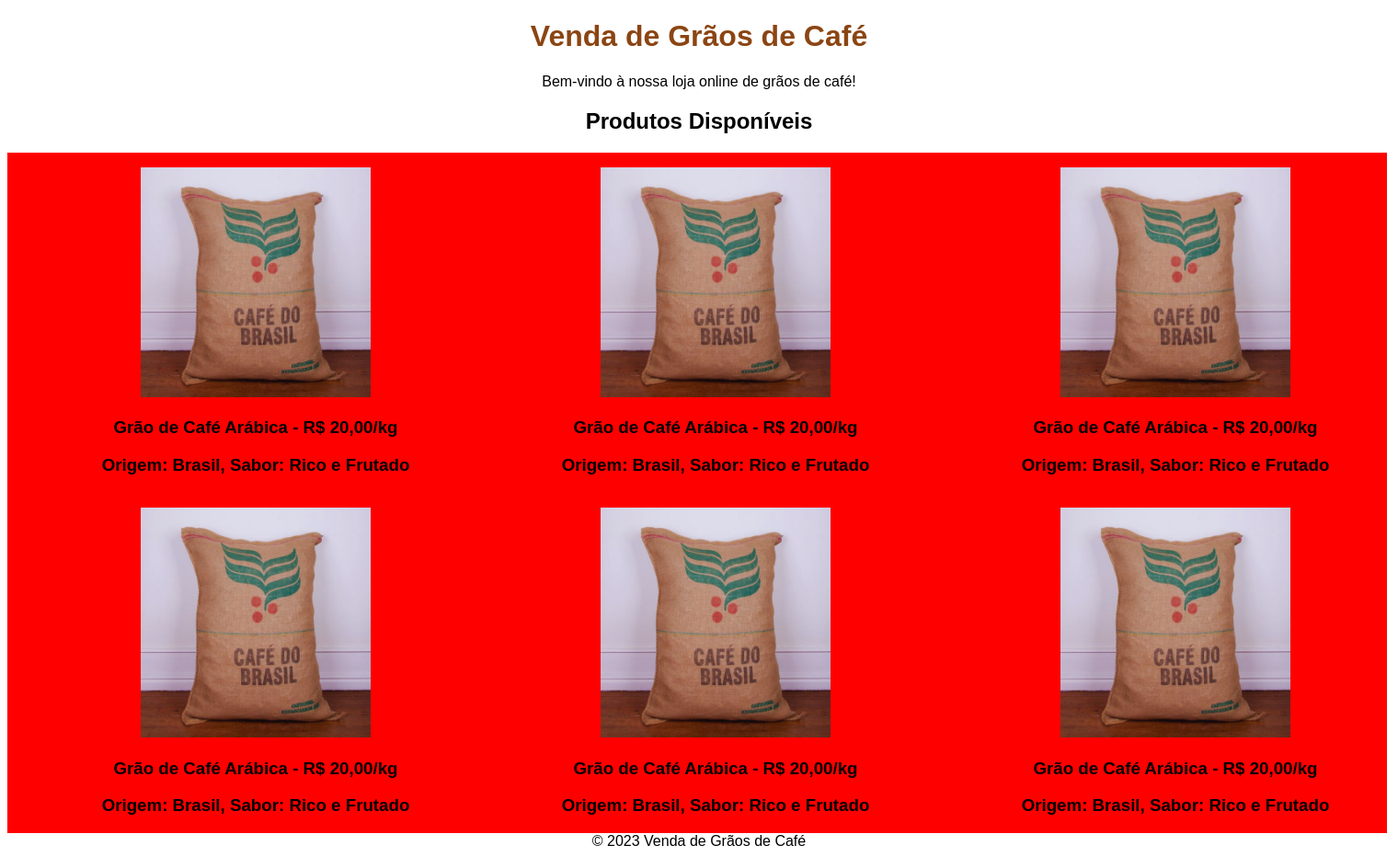
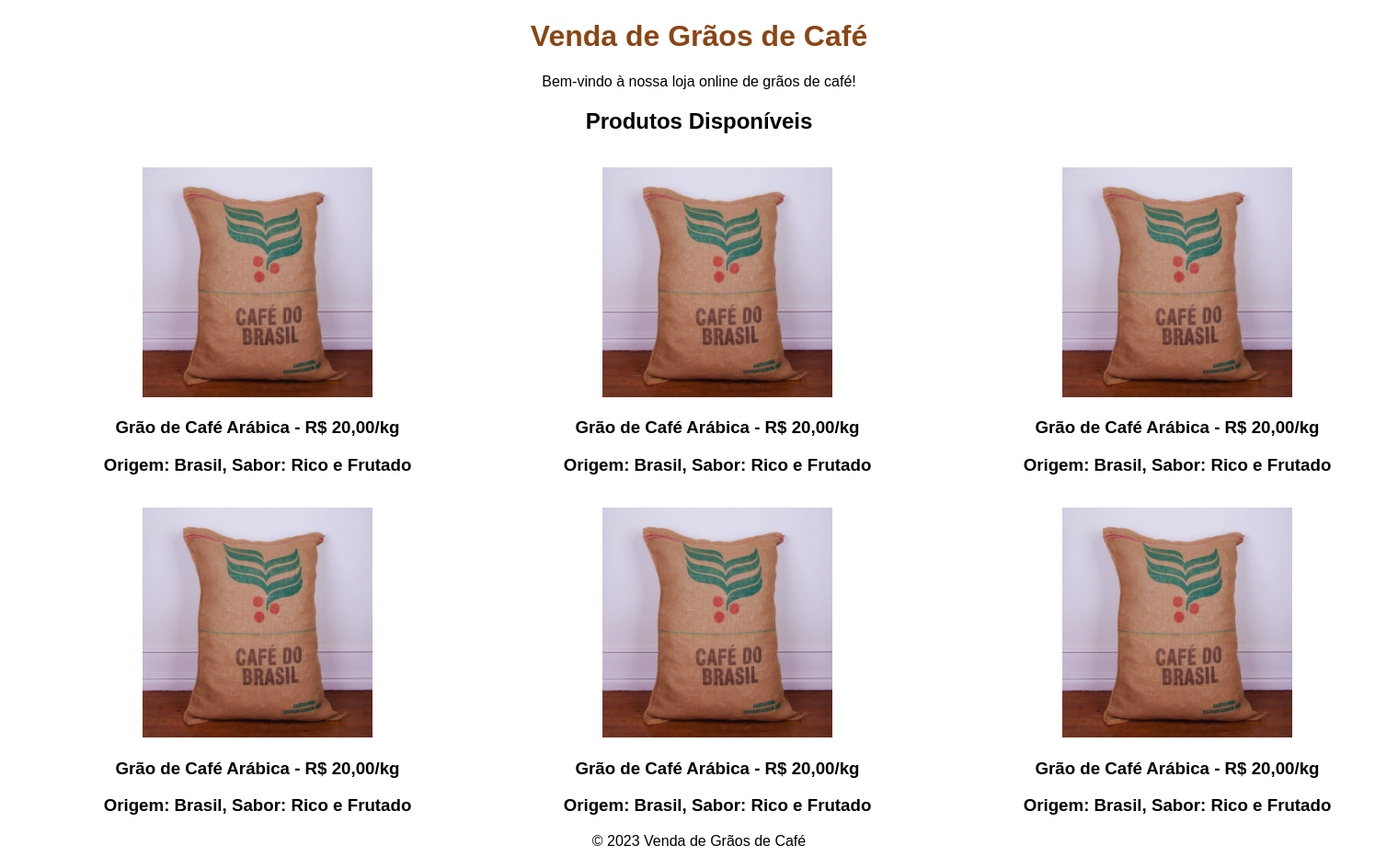
Before and after one commit to VXRGXSstudent/SoftwareProduct, a Flask app: page /home in a window 1520 px wide. Shown: the whole page at 92% size. Run offline with Flask 3, Linux system fonts and the light colour scheme.

Commit message:
ateraçoes xd

```diff
--- a/static/style.css
+++ b/static/style.css
@@ -1,11 +1,19 @@
 body {
     font-family: Arial, sans-serif;
+    height: 95vh;
+    margin: 0;
+    display: flex;
+    flex-direction: column; /* Define um fluxo de coluna */
+    justify-content: flex-start; /* Alinhe a parte superior */
+    align-items: center;
+}
+
+.titulo {
     text-align: center;
 }
 
 h1 {
     color: #8B4513;
-
 }
 
 
@@ -17,11 +25,19 @@ ul {
 .principal {
     display: grid;
     grid-template-columns: 500px 500px 500px;
-    width: 100vh;
 }
 
 .produto {
-    background-color: red;
+    width: 500px;
+}
+
+.produto1 {
+    background-color: blue;
+    width: 500px;
+}
+
+.produto2 {
+    background-color: brown;
     width: 500px;
 }
 
--- a/templates/home.html
+++ b/templates/home.html
@@ -6,12 +6,14 @@
     <link rel="icon" type="image/png" sizes="32x32" href="static/favicon-32x32.png">
 </head>
 <body>
-    <h1>Venda de Grãos de Café</h1>
-    <p>Bem-vindo à nossa loja online de grãos de café!</p>
-    <h2>Produtos Disponíveis</h2>
+    <div class="titulo">
+        <h1>Venda de Grãos de Café</h1>
+        <p>Bem-vindo à nossa loja online de grãos de café!</p>
+        <h2>Produtos Disponíveis</h2>
+    </div>
 
     <section class="principal">
-        <div class="produto produto1">
+        <div class="produto">
             <ul>
                 <li>
                     <img src="static/coffe.jpg" alt="Grão de Café Arábica" width="250px">
@@ -21,7 +23,7 @@
             </ul>
 
         </div>
-        <div class="produto produto2">
+        <div class="produto">
             <ul>
                 <li>
                     <img src="static/coffe.jpg" alt="Grão de Café Arábica" width="250px">
@@ -31,7 +33,7 @@
             </ul>
 
         </div>
-        <div class="produto produto3">
+        <div class="produto">
             <ul>
                 <li>
                     <img src="static/coffe.jpg" alt="Grão de Café Arábica" width="250px">
@@ -41,7 +43,7 @@
             </ul>
 
         </div>
-        <div class="produto produto4">
+        <div class="produto">
             <ul>
                 <li>
                     <img src="static/coffe.jpg" alt="Grão de Café Arábica" width="250px">
@@ -51,7 +53,7 @@
             </ul>
 
         </div>
-        <div class="produto produto5">
+        <div class="produto">
             <ul>
                 <li>
                     <img src="static/coffe.jpg" alt="Grão de Café Arábica" width="250px">
@@ -61,7 +63,7 @@
             </ul>
 
         </div>
-        <div class="produto produto6">
+        <div class="produto">
             <ul>
                 <li>
                     <img src="static/coffe.jpg" alt="Grão de Café Arábica" width="250px">
@@ -72,9 +74,6 @@
 
         </div>
     </section>
-
-
-
+</body>
     <footer>© 2023 Venda de Grãos de Café</footer>
-</body>
 </html>
```
